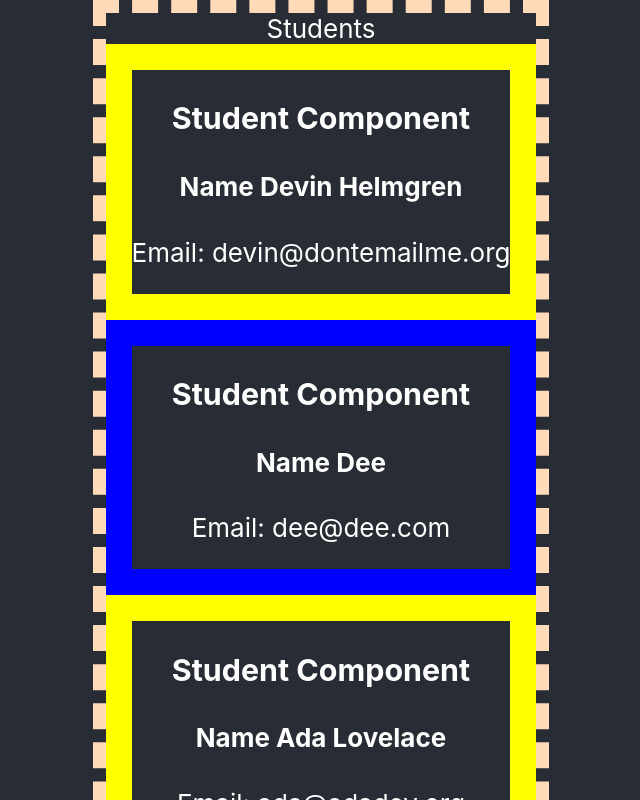
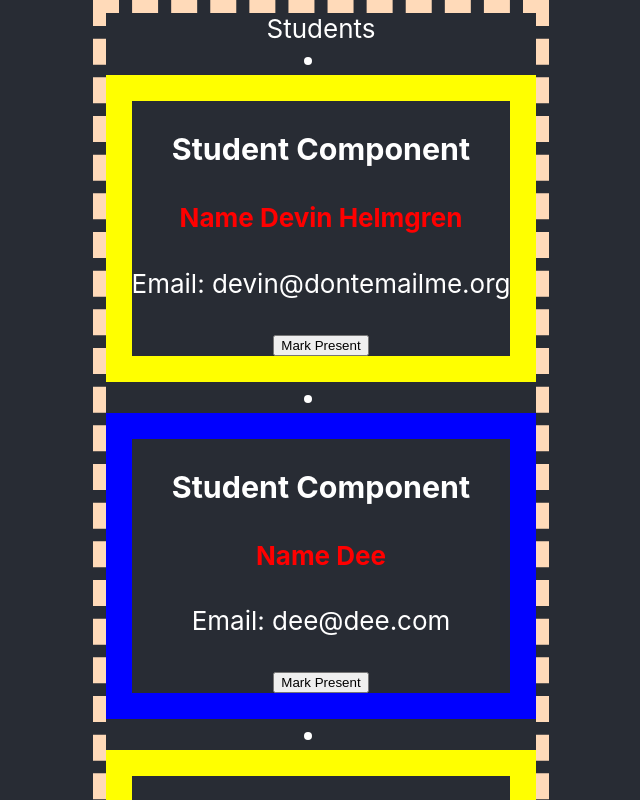
Before and after one commit to Ada-C11/ada-students-sockets, a React (Create React App) app: page / in a window 1280 px wide. Shown: the top 800 px of the page, without its empty margins (319-959 px from the left). Built offline with nearby package versions, Linux system fonts and the light colour scheme.

Commit message:
End of the bad lecture

```diff
--- a/src/components/Student.css
+++ b/src/components/Student.css
@@ -5,3 +5,11 @@
 .student-port {
   border: 1em solid blue;
 }
+
+.present {
+  color: greenyellow;
+}
+
+.absent{
+  color: red;
+}
--- a/src/components/Student.js
+++ b/src/components/Student.js
@@ -1,32 +1,40 @@
-import React, {Component} from 'react';
+import React from 'react';
 import PropTypes from 'prop-types';
 
 import './Student.css';
 
-class Student extends Component{
+class Student extends React.Component{
+  onPresentButtonClick = () => {
+    console.log(this)
+    this.props.markPresentCallback(this.props.index);
+  }
 
+  render (){
+    let classroomClass = 'student-socket';
+    if (this.props.classRoom === 'port') {
+      classroomClass = 'student-port'
+    }
 
-  render(){
-    console.log(this.props);
-    let classToUse = 'student-socket';
-    if (this.props.classRoom === 'port') {
-      classToUse = 'student-port'
-    }
+    let attendanceClass = (this.props.isPresent) ? 'present' : 'absent';
+
     return (
-      <section className={classToUse}>
+      <section className={classroomClass}>
         <h3>Student Component</h3>
-        <h4>Name {this.props.fullName} </h4>
+        <h4 className={attendanceClass}>Name {this.props.fullName} </h4>
         <p>Email: {this.props.email} </p>
+        <button
+          disabled={ this.props.isPresent }
+          onClick={ this.onPresentButtonClick }>Mark Present</button>
       </section>
     );
   }
 }
 
-
 Student.propTypes = {
   fullName: PropTypes.string.isRequired,
   email: PropTypes.string,
-  classRoom: PropTypes.string
+  classRoom: PropTypes.string,
+  isPresent: PropTypes.bool
 }
 
 Student.defaultProps = {
--- a/src/components/StudentCollection.js
+++ b/src/components/StudentCollection.js
@@ -1,26 +1,58 @@
-import React from 'react';
+import React, {Component} from 'react';
 import Student from './Student';
 import './StudentCollection.css'
 
+class StudentCollection extends Component {
+  constructor(props){
+    super(props);
+    this.state = {
+      students: [
+        {
+          fullName: 'Devin Helmgren',
+          email: 'devin@dontemailme.org',
+          classRoom: 'socket',
+          isPresent: false
+        },
+        {
+          fullName: 'Dee',
+          email: 'dee@dee.com',
+          classRoom: 'port',
+          isPresent: false
+        },
+        {
+          fullName: 'Ada Lovelace',
+          email: 'ada@adadev.org',
+          isPresent: false
+        }
+      ]
+    }
+  }
 
-const generateStudentComponents = (students) => {
-  return students.map((student) => {
-    const { fullName, email, classRoom } = student;
-    return (<Student
-      key={fullName}
+  markPresent = (studentIndex) => {
+    console.log(studentIndex);
+    let newState = this.state;
+
+    newState.students[studentIndex].isPresent = true;
+
+    this.setState(newState)
+  }
+
+  render() {
+
+
+    const studentComponents = this.state.students.map((student, index) => {
+      const { fullName, email, classRoom, isPresent } = student;
+      return (<li key={index}><Student
+        key={index}
         fullName={fullName}
         email={email}
+        index={index}
         classRoom={classRoom}
-    />);
+        isPresent={isPresent}
+        markPresentCallback={this.markPresent}
+      />
+      </li>);
     });
-};
-
-const StudentCollection = (props) => {
-  console.log(props);
-  const { students, num } = props;
-  console.log(num);
-
-  const studentComponents = generateStudentComponents(students);
 
     return (
       <div className="student-collection">Students
@@ -29,5 +61,6 @@ const StudentCollection = (props) => {
 
     );
   }
+}
 
 export default StudentCollection;
```
Lines whose indentation alone changed are shown as unchanged.
